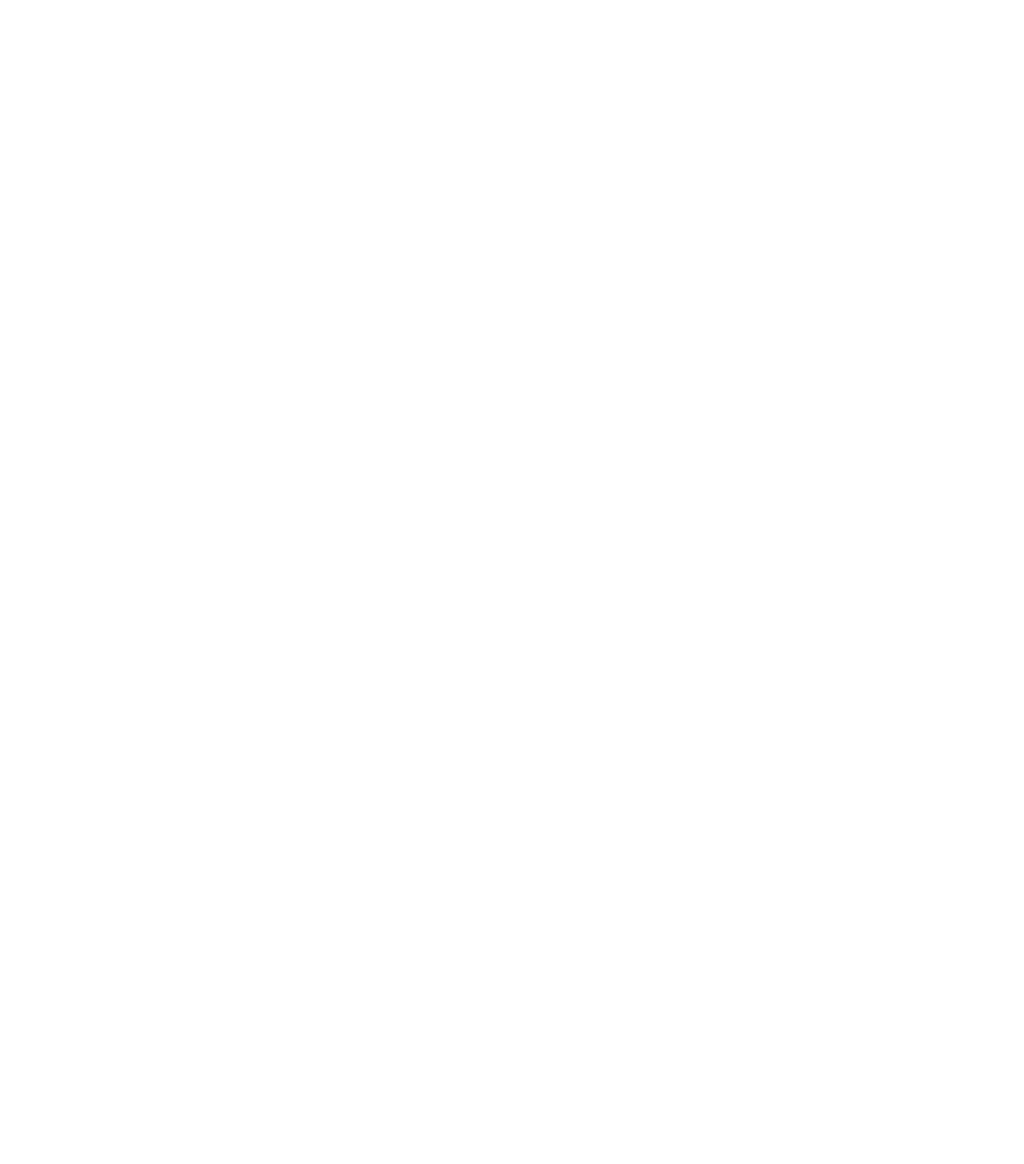
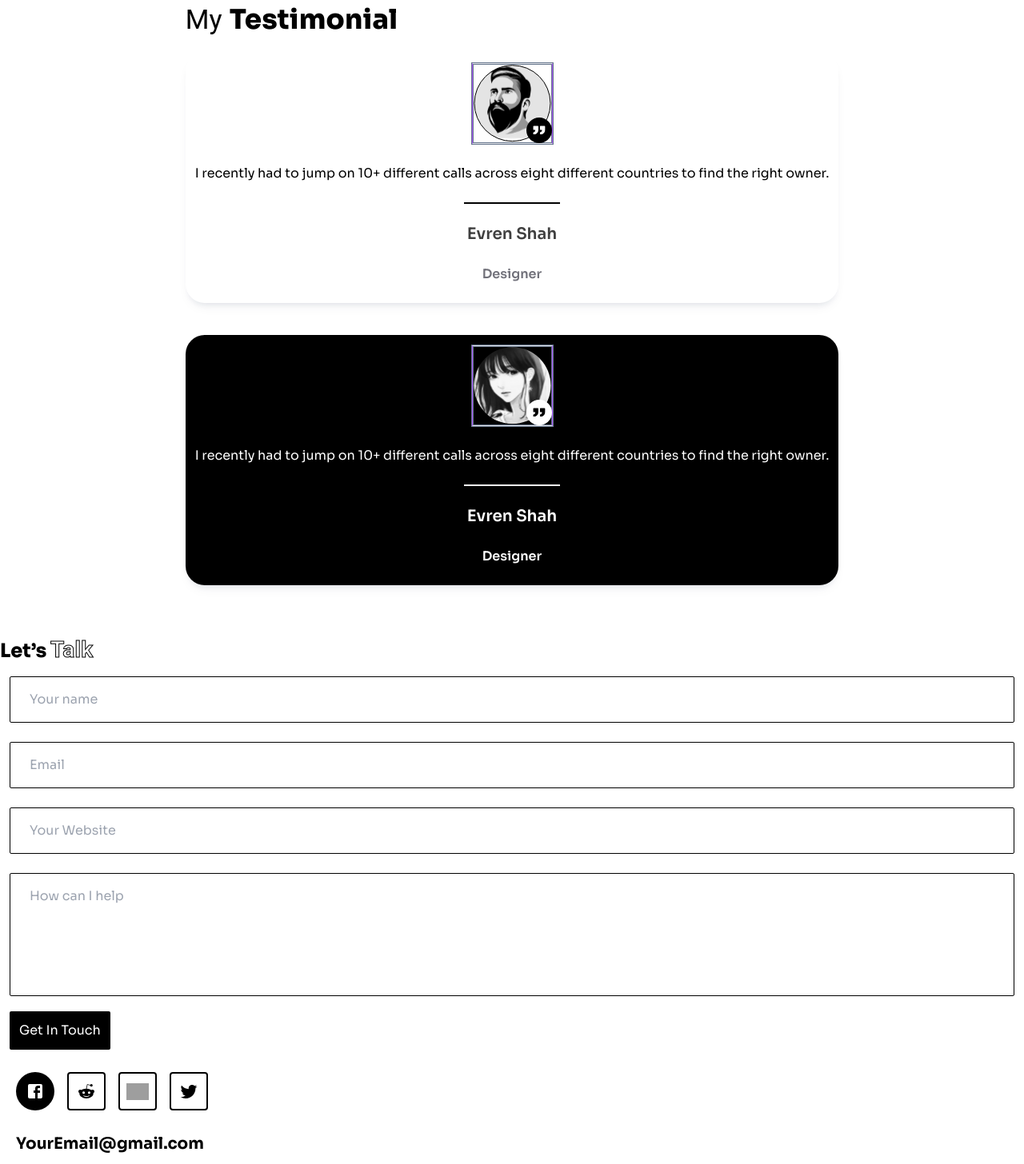
Before and after one commit to Satria-WS/porto-ver1, a React (Create React App) app: page / in a window 1280 px wide. Shown: the part 5296-6752 px from the top of the page at 80% size. Before the commit the page ends 5300 px from the top, so only its background shows below. Built offline with nearby package versions, Linux system fonts and the light colour scheme; grey boxes are pictures that could not be loaded.

Commit message:
add component testimonial

```diff
--- a/src/pages/Home.jsx
+++ b/src/pages/Home.jsx
@@ -11,14 +11,18 @@ import TwitterIcon from "@mui/icons-material/Twitter";
 import GoogleLogo from "../assets/logo/google.svg";
 import YoutubeLogo from "../assets/logo/youtube.svg";
 import AppleLogo from "../assets/logo/apple.svg";
-//image
+// projectImg
 import aboutMe from "../assets/images/aboutme.png";
 import project_1 from "../assets/images/project-1.png";
 import project_2 from "../assets/images/project-2.png";
 import project_3 from "../assets/images/project-3.png";
 // externalLink
 import extenalLink from "../assets/icon/external-link.svg";
-// projectImg
+// TestiImg
+import Testi_1 from "../assets/images/Testi-1.svg";
+import Testi_2 from "../assets/images/Testi-2.svg";
+import QMark_White from "../assets/images/Q-Mark-White.svg";
+import QMark_Black from "../assets/images/Q-Mark-Black.svg";
 
 const DiscordIcon = () => (
   <img
@@ -378,7 +382,6 @@ const Home = () => {
                     fontWeight: "600",
                   }}
                 >
-                  {" "}
                   Crypto Screener Application
                 </Typography>
                 <p className=" text-[#71717A] py-5">
@@ -395,7 +398,7 @@ const Home = () => {
               <img src={project_2} alt="project-1" />
               <div className="py-5">
                 <Typography className="py-4" variant="h4">
-                  <span className="font-semibold">01</span>
+                  <span className="font-semibold">02</span>
                 </Typography>
                 <Typography
                   variant="h4"
@@ -403,7 +406,7 @@ const Home = () => {
                     fontWeight: "600",
                   }}
                 >
-                  Crypto Screener Application
+                  Euphoria - Ecommerce (Apparels) Website Template
                 </Typography>
                 <p className=" text-[#71717A] py-5">
                   I'm Evren Shah Lorem Ipsum is simply dummy text of the
@@ -419,7 +422,7 @@ const Home = () => {
               <img src={project_3} alt="project-1" />
               <div className="py-5">
                 <Typography className="py-4" variant="h4">
-                  <span className="font-semibold">01</span>
+                  <span className="font-semibold">03</span>
                 </Typography>
                 <Typography
                   variant="h4"
@@ -427,7 +430,7 @@ const Home = () => {
                     fontWeight: "600",
                   }}
                 >
-                  Crypto Screener Application
+                  Blog Website Template
                 </Typography>
                 <p className=" text-[#71717A] py-5">
                   I'm Evren Shah Lorem Ipsum is simply dummy text of the
@@ -439,7 +442,191 @@ const Home = () => {
                 <img className="w-7" src={extenalLink} alt="link" />
               </div>
             </div>
-
+          </div>
+          {/* Testimonial */}
+          <div className="p-5">
+            <div>
+              <Typography className="py-5" variant="h4">
+                My <span className="font-extrabold">Testimonial</span>
+              </Typography>
+              {/* Testi Icon */}
+              <div className=" flex flex-col justify-center items-center shadow-custom rounded-3xl p-3">
+                <div className="border flex-col border-slate-500 flex justify-center items-center">
+                  <div className="relative border border-x-purple-500">
+                    <img
+                      className="border border-slate-500"
+                      src={Testi_1}
+                      alt="icon-1"
+                    />
+                    <div className="absolute bottom-0 right-0 bg-black w-full max-h max-w-8 h-8 p-2  rounded-full flex">
+                      <img
+                        className="bottom-0 right-0"
+                        src={QMark_White}
+                        alt="QM-Black"
+                      />
+                    </div>
+                  </div>
+                </div>
+                <p className="text-center w-full py-6">
+                  I recently had to jump on 10+ different calls across eight
+                  different countries to find the right owner.
+                </p>
+                <div className="bg-black w-[120px] h-[2px]"></div>
+                <p className="text-[#404040] text-xl font-semibold py-6">
+                  Evren Shah
+                </p>
+                <p className="text-[#71717A] font-semibold pb-3">Designer</p>
+              </div>
+              <div className=" bg-black flex flex-col justify-center items-center shadow-custom rounded-3xl p-3 mt-10">
+                <div className="border flex-col border-slate-500 flex justify-center items-center">
+                  <div className="relative border border-x-purple-500">
+                    <img
+                      className="border border-slate-500"
+                      src={Testi_2}
+                      alt="icon-1"
+                    />
+                    <div className="absolute bottom-0 right-0 bg-white w-full max-h max-w-8 h-8 p-2  rounded-full flex">
+                      <img
+                        className="bottom-0 right-0"
+                        src={QMark_Black}
+                        alt="QM-Black"
+                      />
+                    </div>
+                  </div>
+                </div>
+                <p className="text-white text-center w-full py-6">
+                  I recently had to jump on 10+ different calls across eight
+                  different countries to find the right owner.
+                </p>
+                <div className="bg-white w-[120px] h-[2px]"></div>
+                <p className="text-white text-xl font-semibold py-6">
+                  Evren Shah
+                </p>
+                <p className="text-white font-semibold pb-3">Designer</p>
+              </div>
+            </div>
+          </div>
+        </div>
+      </div>
+      {/* Form */}
+      <div>
+        <div className="text-2xl font-extrabold">
+          <span className="">Let’s</span>&nbsp;
+          <Typography
+            sx={{
+              fontSize: "28px",
+              fontWeight: "bold",
+              color: "transparent",
+              WebkitTextStroke: "1px #000000",
+              display: "inline-block",
+            }}
+          >
+            Talk
+          </Typography>
+        </div>
+        <form className="">
+          <div className="p-3">
+            <input
+              className="w-full py-4 px-6 rounded-sm border-[1.4px] border-black"
+              placeholder="Your name"
+            />
+          </div>
+          <div className="p-3">
+            <input
+              className="w-full py-4 px-6 rounded-sm border-[1.4px] border-black"
+              placeholder="Email"
+            />
+          </div>
+          <div className="p-3">
+            <input
+              className="w-full py-4 px-6 rounded-sm border-[1.4px] border-black"
+              placeholder="Your Website"
+            />
+          </div>
+          <div className="p-3">
+            {/* <input
+              className="w-full py-4 px-6 rounded-sm border-[1.4px] border-black"
+              placeholder="How can I help"
+            /> */}
+            <textarea
+              className=" py-4 px-6 rounded-sm border-[1.4px] border-black resize-none w-full"
+              placeholder="How can I help"
+              rows={5}
+            />
+          </div>
+          <button className="p-3 bg-black text-white rounded-sm ml-3">
+            Get In Touch
+          </button>
+        </form>
+        <div className="icon p-5 ">
+          <Box display="inline-flex" alignItems="start" gap={2} px={0} py={1}>
+            <IconButton
+              sx={{
+                width: 48,
+                height: 48,
+                backgroundColor: "black",
+                color: "white",
+                "&:hover": {
+                  backgroundColor: "black",
+                },
+              }}
+            >
+              <FacebookIcon />
+            </IconButton>
+            <IconButton
+              sx={{
+                width: 48,
+                height: 48,
+                border: 2,
+                borderColor: "black",
+                borderRadius: 1,
+                color: "black",
+              }}
+            >
+              <RedditIcon />
+            </IconButton>
+            <IconButton
+              sx={{
+                width: 48,
+                height: 48,
+                border: 2,
+                borderColor: "black",
+                borderRadius: 1,
+                color: "black",
+              }}
+            >
+              <DiscordIcon />
+            </IconButton>
+            <IconButton
+              sx={{
+                width: 48,
+                height: 48,
+                border: 2,
+                borderColor: "black",
+                borderRadius: 1,
+                color: "black",
+              }}
+            >
+              <TwitterIcon />
+            </IconButton>
+          </Box>
+        </div>
+        <div className="text-xl font-bold pl-5">
+          <p>YourEmail@gmail.com</p>
+          <p className="py-2">628 - XXXXXXXXX</p>
+        </div>
+        <div className="footer bg-slate-500 p-4">
+          <div className=" flex justify-between border border-y-orange-900">
+            <div className="flex items-center">
+              <img src={logo} alt="logo" />
+              <p className=" text-white text-xl font-semibold tracking-tight">
+                Personalx
+              </p>
+            </div>
+            <div className="text-white">
+              <p>@ 2019-2023 Personal</p>
+              <p className="text-right">Made in Figma</p>
+            </div>
           </div>
         </div>
       </div>
```
